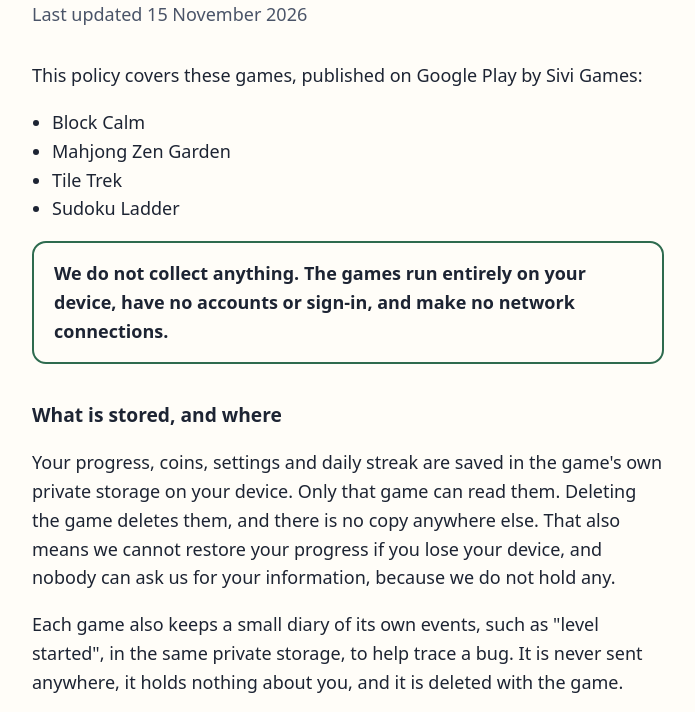
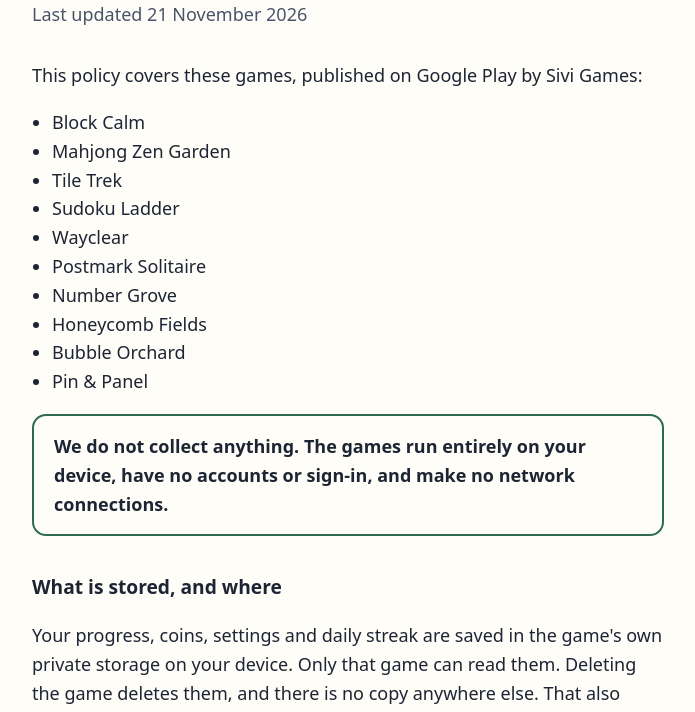
Before and after one commit to projectvidnova/sivigames-site, a plain HTML site: page privacy.html in a window 1280 px wide. Shown: the part 82-794 px from the top of the page, without its empty margins (292-987 px from the left). Drawn offline with Linux system fonts and the light colour scheme.

Commit message:
Add the six newer games to the privacy policy and games page
Wayclear, Postmark Solitaire, Number Grove, Honeycomb Fields, Bubble
Orchard and Pin & Panel. The policy itself is unchanged: like the first
four, they collect nothing and make no network connections.

Co-Authored-By: Claude Opus 5.5 <noreply@anthropic.com>

```diff
--- a/privacy.html
+++ b/privacy.html
@@ -24,7 +24,7 @@
 <body>
 <main>
 <h1>Privacy policy</h1>
-<p class="updated">Last updated 15 November 2026</p>
+<p class="updated">Last updated 21 November 2026</p>
 
 <p>This policy covers these games, published on Google Play by Sivi Games:</p>
 <ul>
@@ -32,6 +32,12 @@
   <li>Mahjong Zen Garden</li>
   <li>Tile Trek</li>
   <li>Sudoku Ladder</li>
+  <li>Wayclear</li>
+  <li>Postmark Solitaire</li>
+  <li>Number Grove</li>
+  <li>Honeycomb Fields</li>
+  <li>Bubble Orchard</li>
+  <li>Pin &amp; Panel</li>
 </ul>
 
 <p class="summary">We do not collect anything. The games run entirely on your device, have no accounts or sign-in, and make no network connections.</p>
```
Also changed, not shown: index.html (+6 -0 lines).
